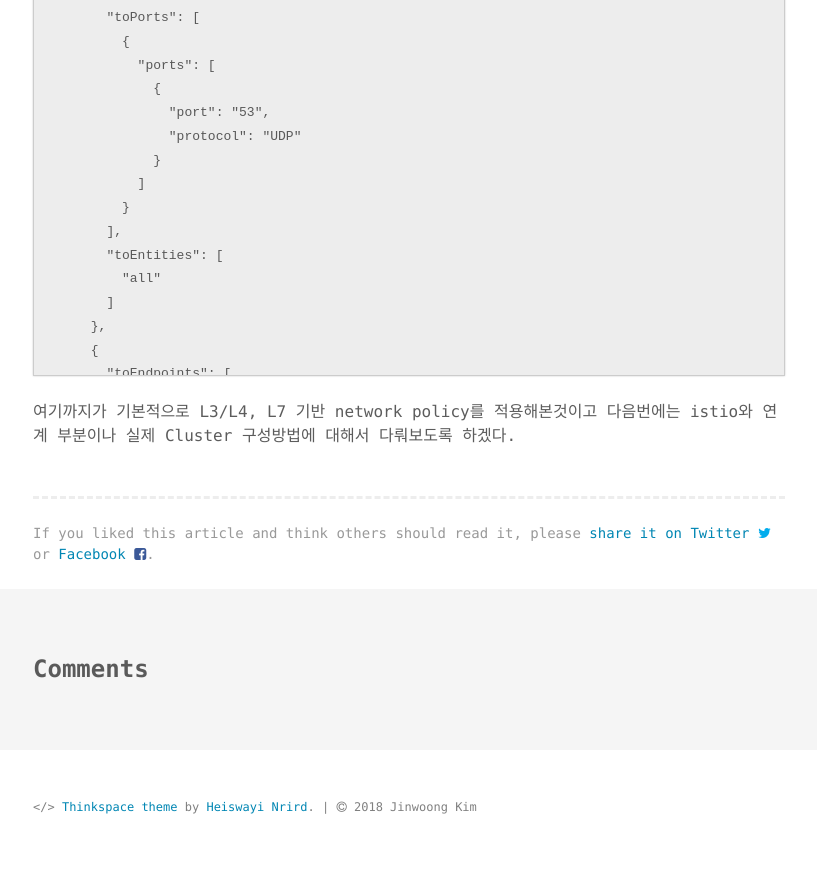
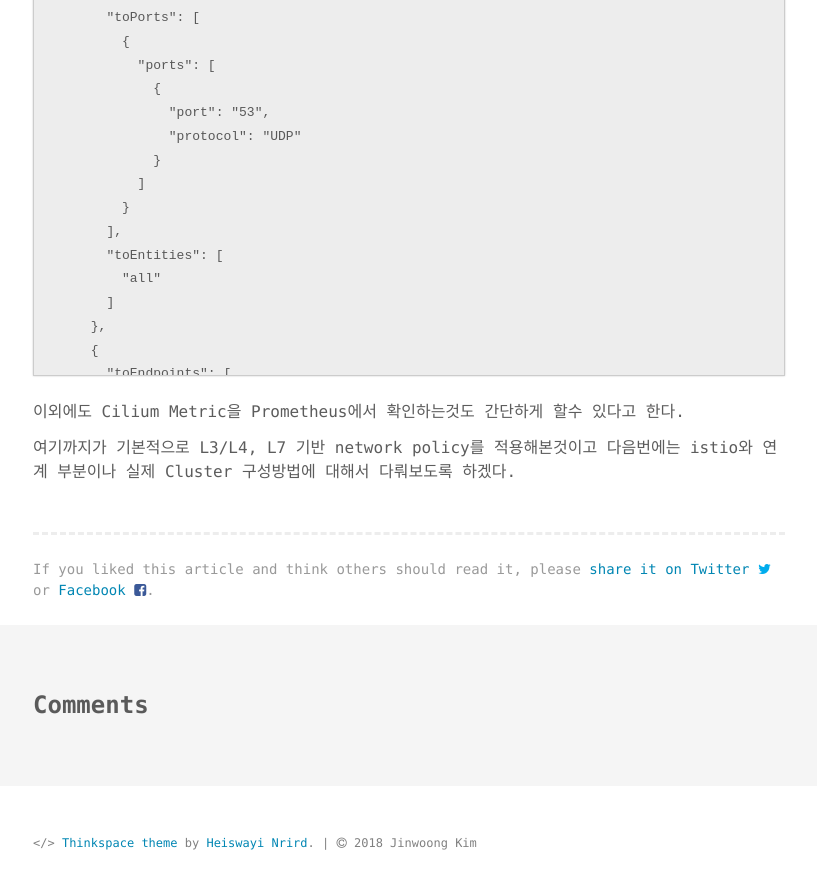
Before and after one commit to ddiiwoong/ddiiwoong.github.io_archive, a Jekyll site: the page built from _posts/2018-07-06-cilium-1.md, in a window 1280 px wide and 900 px high, scrolled down 11909 px. Shown: the top 889 px of the window, without its empty margins (231-1048 px from the left). Built offline with Jekyll 4.4.1, drawn with Linux system fonts in a browser that asks for light colours; comment, search, counter and statistics services are not loaded; before the commit the page ends 12773 px from its top, so only the background shows below that.

Commit message:
2nd commit

````diff
--- a/_posts/2018-07-06-cilium-1.md
+++ b/_posts/2018-07-06-cilium-1.md
@@ -555,4 +555,6 @@ cilium CLI로도 확인이 가능하다.
 Revision: 71
 ```
 
+이외에도 Cilium Metric을 Prometheus에서 확인하는것도 간단하게 할수 있다고 한다.
+
 여기까지가 기본적으로 L3/L4, L7 기반 network policy를 적용해본것이고 다음번에는 istio와 연계 부분이나 실제 Cluster 구성방법에 대해서 다뤄보도록 하겠다.
````
